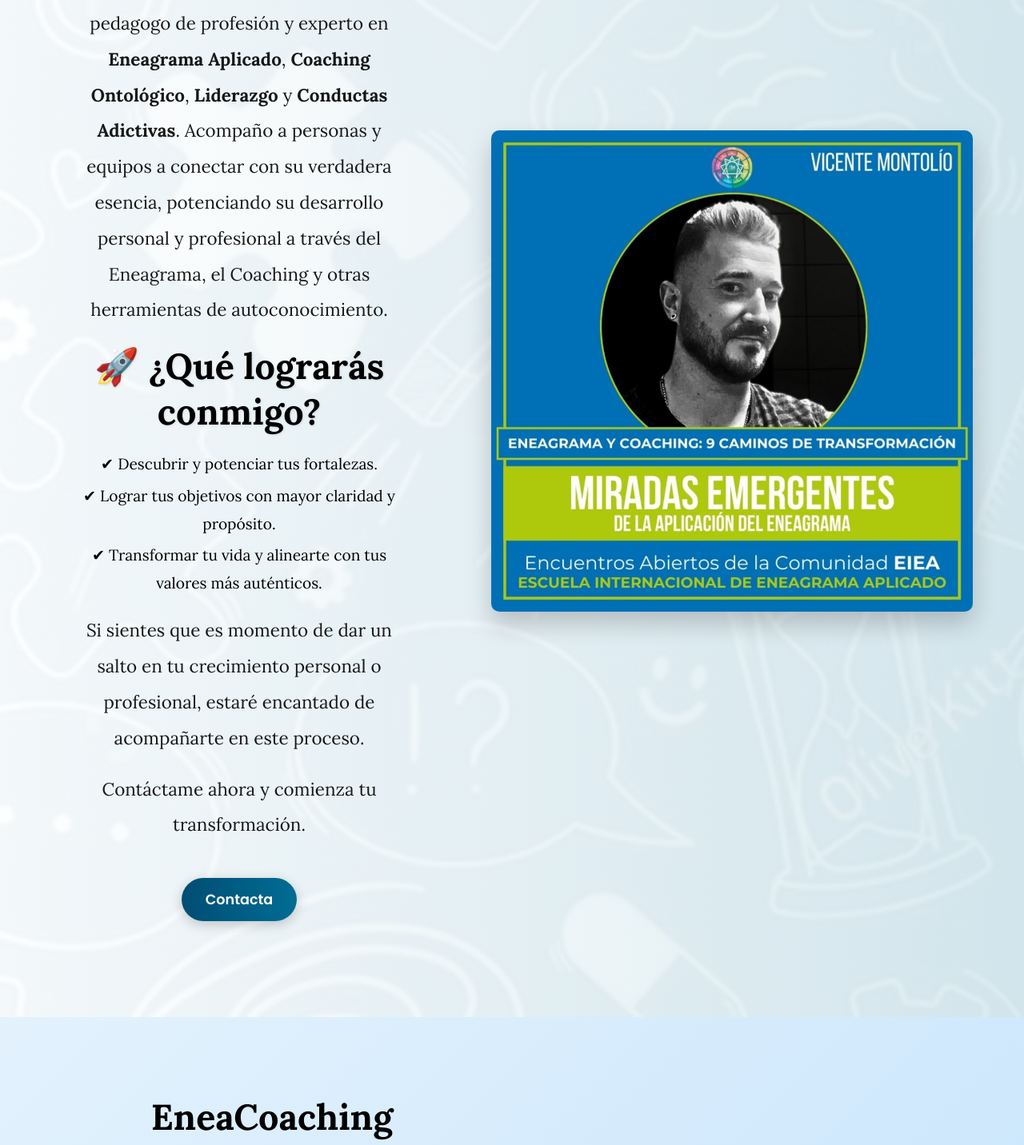
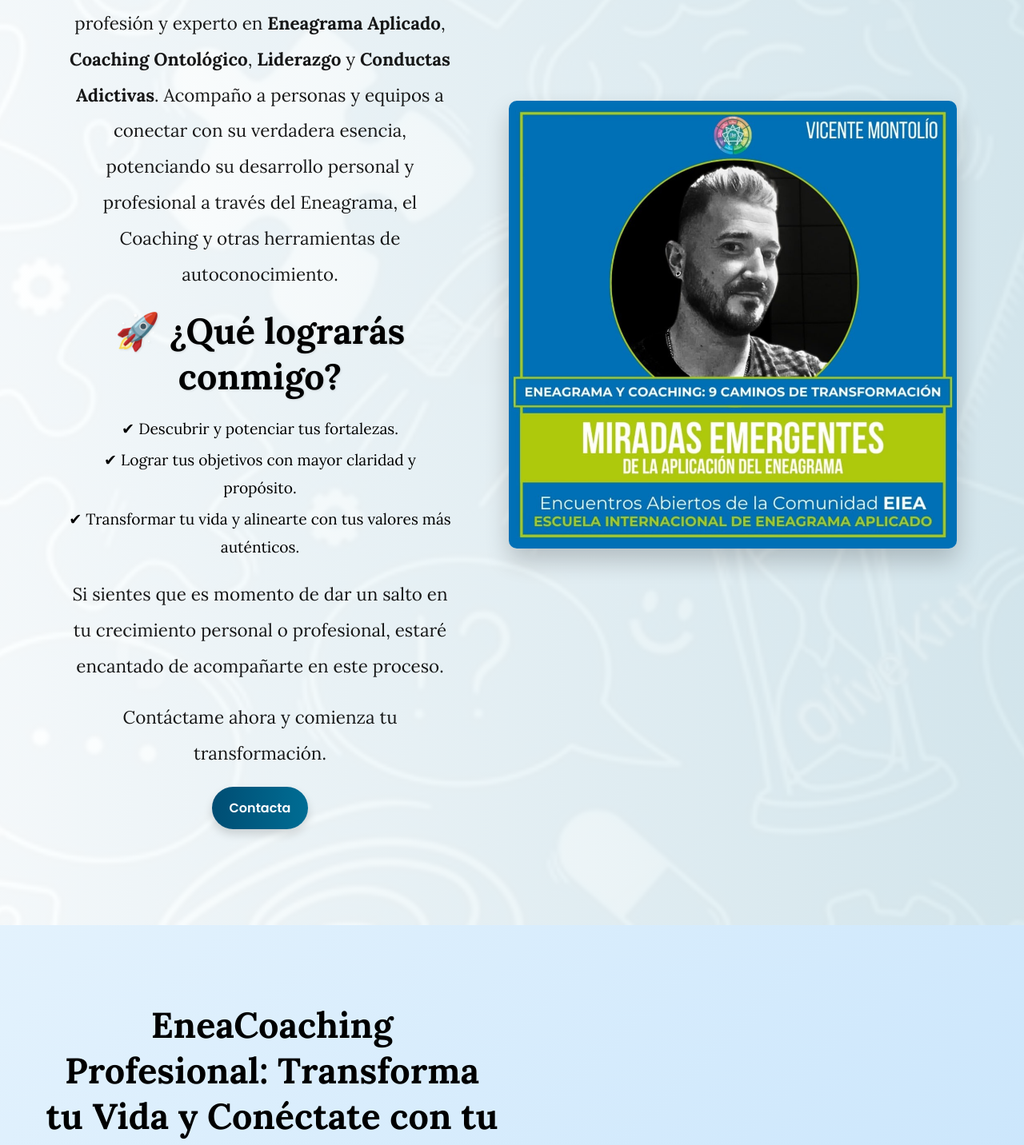
Before and after one commit to CarlosRiberaDonet/web-eneacoachingprofesional, a React (Create React App) app: page / in a window 1280 px wide. Shown: the part 1070-2502 px from the top of the page at 80% size. Built offline with nearby package versions, Linux system fonts and the light colour scheme.

Commit message:
actualizo botones de contacto

```diff
--- a/src/components/EneaCoaching.js
+++ b/src/components/EneaCoaching.js
@@ -1,6 +1,7 @@
 import React from "react";
 import '../styles/EneaCoaching.css';
 import '../styles/global/ButtonStyles.css';
+import { Link } from "react-router-dom";
 
 const EneaCoaching = () => {
   return (
@@ -37,14 +38,9 @@
           <p className="eneacoaching-profesional-description">
             Si estás listo para transformar tu vida y descubrir tu verdadero propósito, te acompaño en este camino de crecimiento personal y profesional.
           </p>
-          <button
-            className="btn-contacto"
-            onClick={() => {
-              const section = document.getElementById("contacto");
-              section?.scrollIntoView({ behavior: "smooth" });
-            }}
-          > Descubre más sobre EneaCoaching Profesional
-          </button>
+
+              <Link className="btn-sesion" to="/eneacoaching#eneacoaching-profesional">Descubre más sobre EneaCoaching Profesional</Link>
+
         </div>
 
 
--- a/src/components/Typing.js
+++ b/src/components/Typing.js
@@ -21,10 +21,13 @@
           tu máximo potencial.
         </p>
 
-        {/* Botón de acción */}
-        <a href="/consulta-gratuita" className="btn-sesion">
-          Consulta una sesión gratuita
-        </a>
+        <button
+          className="btn-contacto"
+          onClick={() => {
+            const section = document.getElementById("contacto");
+            section?.scrollIntoView({ behavior: "smooth" });
+            }}
+            >Consulta una sesión gratuita</button>
 
         {/* Imagen centrada bajo el botón */}
         <div className="image-container">
--- a/src/components/eneacoaching/EneaCoachingEsencial.js
+++ b/src/components/eneacoaching/EneaCoachingEsencial.js
@@ -46,7 +46,8 @@
 
       <p><strong>¡No dejes pasar más tiempo!</strong></p>
 
-      <button className="contact-button">Reserva Ahora tu Pack de 10 Sesiones</button>
+      {/* Botón de acción */}
+      <a href="/contacto" className="btn-sesion">Reserva Ahora tu Pack de 10 Sesiones</a>
 
     </section>
   );
--- a/src/styles/SobreMi.css
+++ b/src/styles/SobreMi.css
@@ -65,39 +65,18 @@
   margin: 5px 0;
 }
 
-/* Botón Contacto */
-.btn-contacto {
-  display: inline-block;
-  margin-top: 25px;
-  padding: 14px 30px;
-  font-size: 1.1rem;
-  font-weight: bold;
-  color: white;
-  background: linear-gradient(to right, #004d73, #006d94);
-  border: none;
-  border-radius: 50px;
-  box-shadow: 0px 4px 15px rgba(0, 0, 0, 0.2);
-  text-decoration: none;
-  transition: all 0.3s ease-in-out;
+/* Contenedor de la imagen */
+.image-container-vicente {
+  display: flex;
+  justify-content: center; /* Centra la imagen horizontalmente */
+  align-items: center;     /* Centra la imagen verticalmente */
+  width: 100%;
+  max-width: 600px;        /* Ajusta el max-width según sea necesario */
+  margin: 0 auto;          /* Centra el contenedor en su padre */
+  padding: 0 20px;         /* Ajusta el padding si es necesario */
+  position: relative;
 }
 
-.btn-contacto:hover {
-  background: #ffc107;
-  color: black;
-  transform: scale(1.05);
-}
-
-/* Contenedor de la imagen */
-.image-container-vicente {
-  flex: 1.4;
-  width: 100%;
-  max-width: 400%;
-  padding-left: 50px;
-  display: flex;
-  justify-content: center;
-  align-items: center;
-  position: relative;
-}
 
 /* Imagen dentro del contenedor */
 .image-container-vicente img {
--- a/src/styles/Vicente.css
+++ b/src/styles/Vicente.css
@@ -1,5 +1,5 @@
 .vicente-container {
-    max-width: 800px;
+    max-width: 1600px;
     margin: 20px auto;
     padding: 40px 20px;
     text-align: left;
@@ -27,8 +27,8 @@
 
 .vicente-image {
     width: 100%;         /* La imagen ocupa todo el ancho del contenedor */
-    height: 400px;        /* Mantener la proporción */
-    max-width: 800px;    /* Máximo ancho igual al contenedor de texto */
+    height: 500px;        /* Mantener la proporción */
+    max-width: 1000px;    /* Máximo ancho igual al contenedor de texto */
     border-radius: 10px; /* Bordes suaves */
     object-fit: cover;   /* Ajuste proporcional */
     box-shadow: 0 4px 8px rgba(0, 0, 0, 0.2); /* Sombra para darle profundidad */
--- a/src/styles/home/Typing.css
+++ b/src/styles/home/Typing.css
@@ -30,25 +30,6 @@
   margin-bottom: 2rem;
   color: var(--text-color);
   opacity: 0.9;
-}
-
-/* Botón */
-.btn-sesion {
-  font-size: 1.2rem;
-  font-weight: 600;
-  padding: 12px 24px;
-  background-color: var(--primary-color);
-  color: white;
-  text-decoration: none;
-  border-radius: 8px;
-  display: inline-block;
-  transition: background-color 0.3s ease, transform 0.2s ease;
-  box-shadow: 0 4px 8px rgba(0, 0, 0, 0.1);
-}
-
-.btn-sesion:hover {
-  background-color: var(--secondary-color);
-  transform: translateY(-3px);
 }
 
 /* Imagen */
```
Also changed, not shown: src/components/SobreMi.js (+4 -4 lines), src/styles/HistoriaPersonal.css (+5 -5 lines), 12 other files (tests, documents, lock files or other folders).
